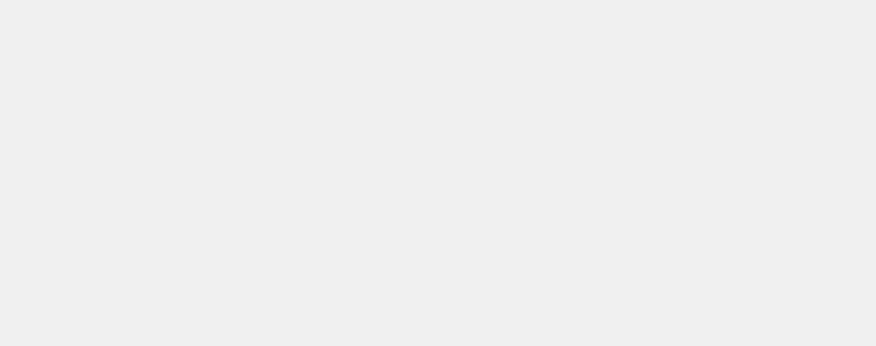
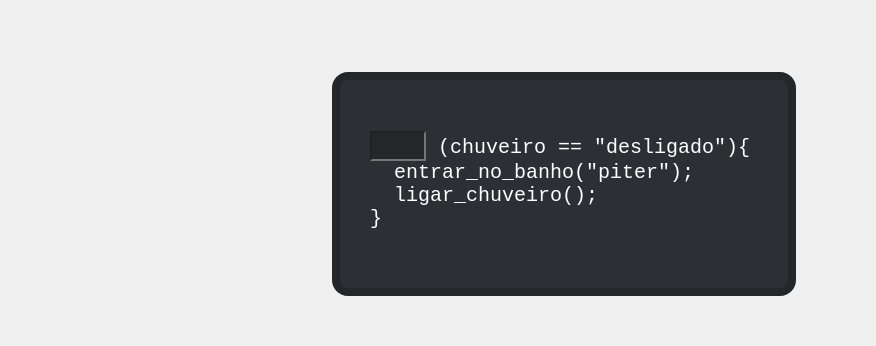
Before and after one commit to gabrielbiscaia/daily-code, an Electron app: page src/game.html in a window 1280 px wide. Shown: the top 346 px of the page, 404-1280 px from the left. Drawn offline with nearby package versions, Linux system fonts and the light colour scheme.

Commit message:
adição de caixa de input como pergunta

```diff
--- a/scripts/main.js
+++ b/scripts/main.js
@@ -20,7 +20,7 @@ ipcMain.on("start-game", () =>{
 
   mainWindow.setMenuBarVisibility(false);
 
-  mainWindow.loadFile("src/menu.html");
+  mainWindow.loadFile("src/game.html");
 };
 
 app.whenReady().then(createWindow);
--- a/src/game.html
+++ b/src/game.html
@@ -19,6 +19,17 @@
       <div id="text"></div>
     </div>
     <img id="arrow" src="../icons/arrow.svg" alt="">
+
+    <div id="box-question">
+      <div id="box-question-text">
+        <pre>
+          <input type="text" maxlength="4" spellcheck="false"> (chuveiro == "desligado"){
+            entrar_no_banho("piter");
+            ligar_chuveiro();
+          }
+        </pre>
+      </div>
+    </div>
     <script type="module" src="../scripts/game.js"></script>
     <script src="../node_modules/typewriter-effect/dist/core.js"></script>
   </body>
--- a/styles/game.css
+++ b/styles/game.css
@@ -18,6 +18,7 @@ body{
     opacity: 1;
 }
 
+/* Efeitos de transição */
 .fade-in {
     animation: fadein var(--fade-in-duration) forwards;
 }
@@ -40,7 +41,7 @@ body{
     to { opacity: 0; }
 }
 
-
+/* Imagens */
 #img-background{
     position: fixed;
     top: 0;
@@ -67,6 +68,7 @@ body{
     z-index: 1100;
 }
 
+/* Quem esta falando */
 #speaker{
     position: absolute;
     left: 80px;
@@ -83,6 +85,8 @@ body{
     letter-spacing: 2px;
 }
 
+
+/* Caixa de texto e seus elementos */
 #text{
     color: white;
     text-align: justify;
@@ -119,3 +123,38 @@ body{
     transform: scale(2.4);
     z-index: 1500;
 }
+
+/* Caixa de complete */
+#box-question{
+    position: absolute;
+    top: 72px;
+    right: 80px;
+    height: 160px;
+    width: 400px;
+    z-index: 1500;
+    border: solid 8px #23272A;
+    border-radius: 16px;
+    background-color: #2C2F33;
+    padding: 24px;
+    display: flex; /* Usa um layout flexível */
+    align-items: center; /* Alinha verticalmente */
+    justify-content: center; /* Alinha horizontalmente */
+}
+
+#box-question-text{
+    color: white;
+    font-size: 20px;
+    position: relative;
+    right: 64px;
+    top: 8px;
+}
+
+input{
+    font-size: 20px;
+    color: white;
+    background-color: #23272A;
+    width: 48px;
+    height: 24px;
+    text-align: center;
+    outline: none;
+}
```
